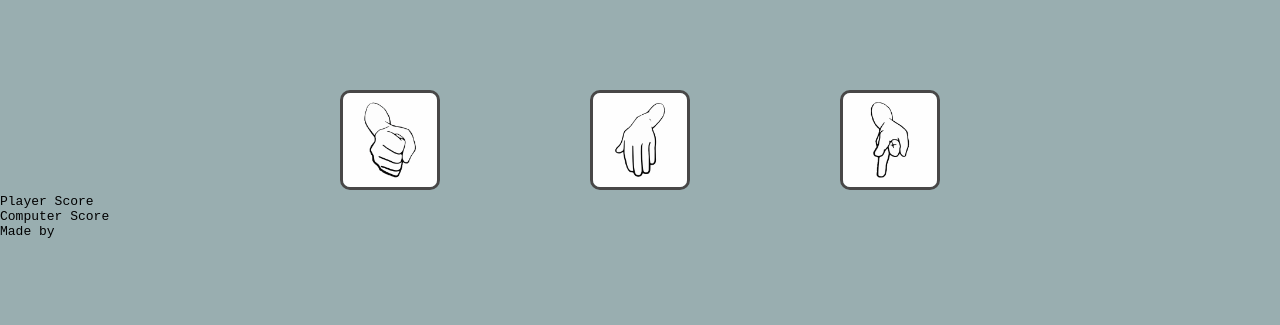
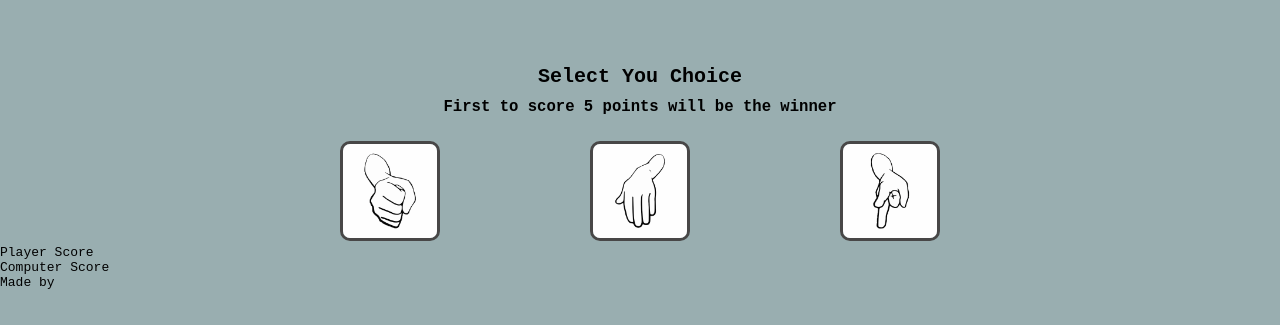
Before and after one commit to higgsboson909/Rock-Paper-Scissors, a plain HTML site: page index.html in a window 1280 px wide. Shown: the part 83-408 px from the top of the page. Drawn offline with Linux system fonts and the light colour scheme.

Commit message:
Display the winner conditions

```diff
--- a/index.html
+++ b/index.html
@@ -12,6 +12,12 @@
     <nav>
         <h1>Rock Paper Scissors</h1>
     </nav>
+        <div style="text-align: center; font-weight: 700; font-size: x-large;">
+            Select You Choice
+        </div>
+        <div style ="font-weight: 600; text-align: center; padding-top: 10px; font-size: larger;">
+            First to score 5 points will be the winner
+        </div>
     <ul class="uList">
         <li><img id="rock" src="./images/rock.png" alt="rock button image" width="100px" height="auto"></li>
         <li><img id="paper" src="./images/paper.png" alt="paper button image" width="100px" height="auto"></li>
```
